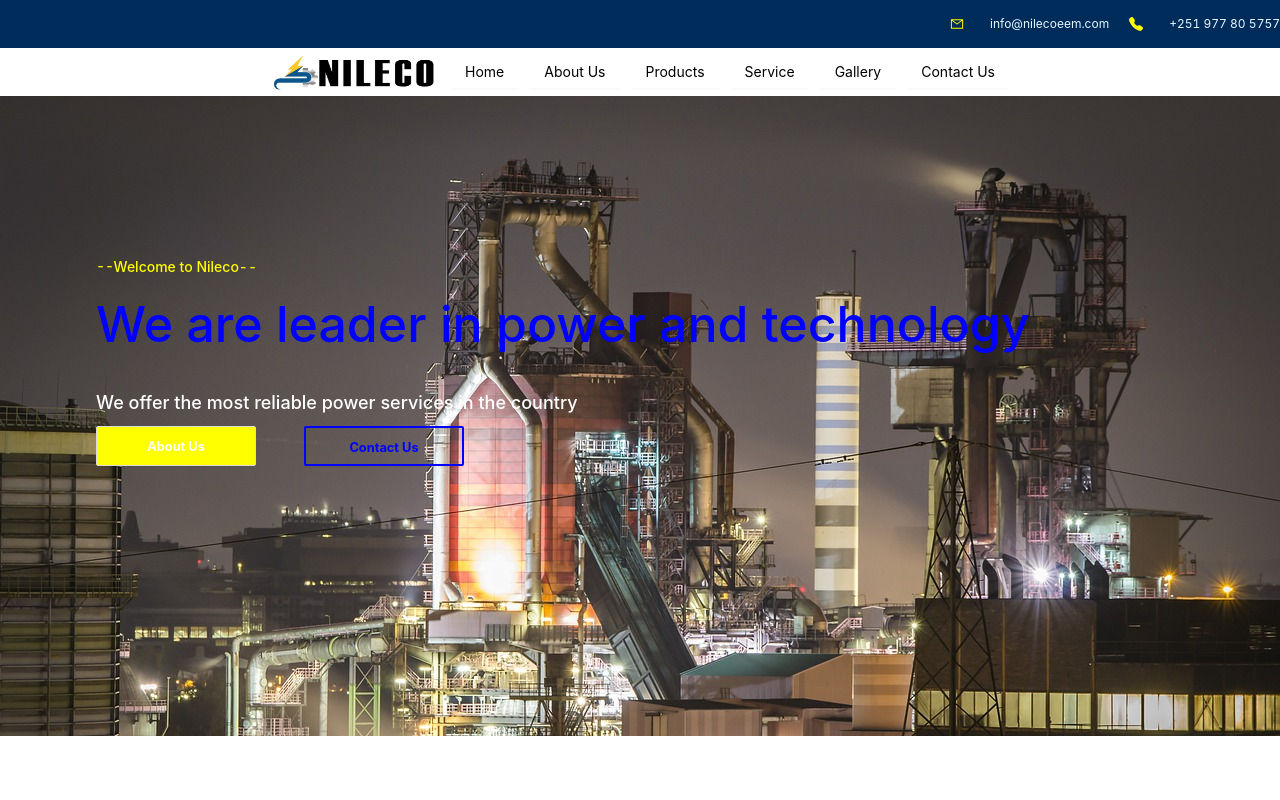
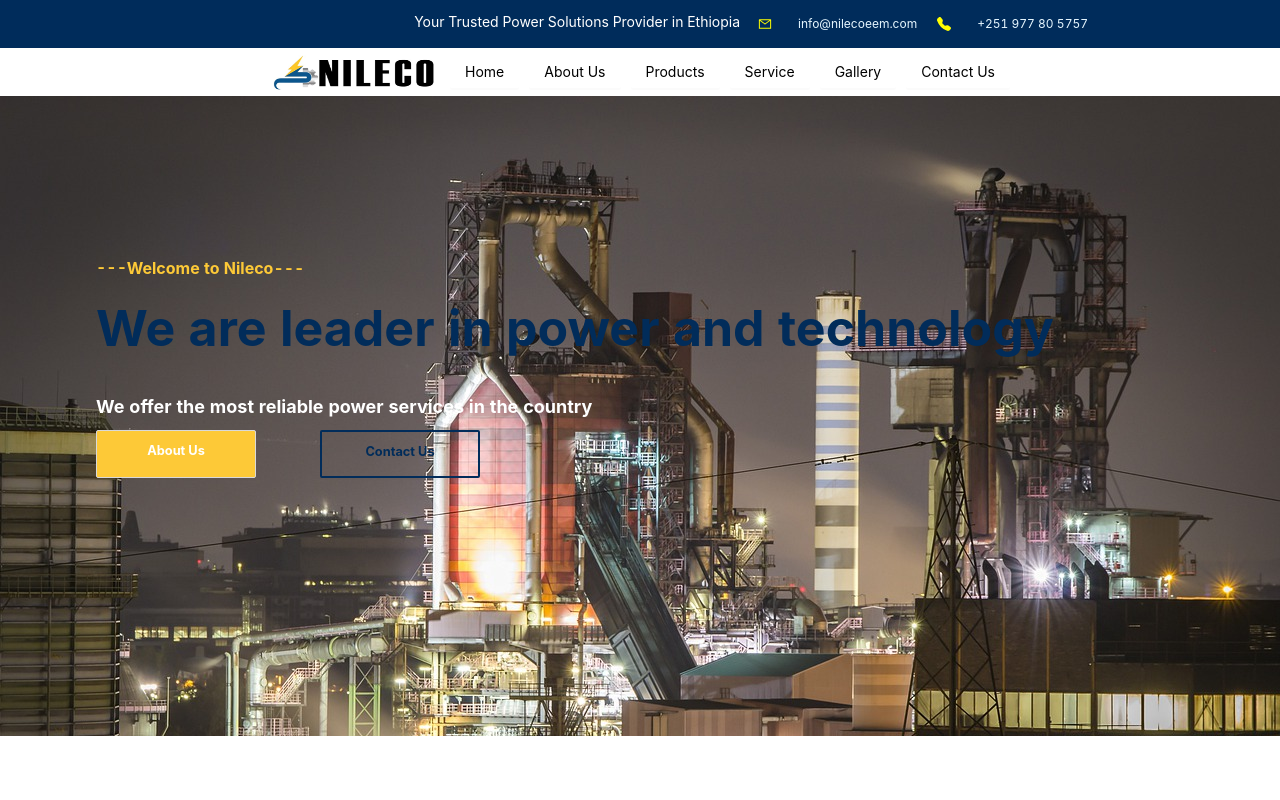
Before and after one commit to liferacer23/special-guacamole, a Next.js app: page / in a window 1280 px wide. Shown: the top 800 px of the page. Built offline with nearby package versions, Linux system fonts and the light colour scheme.

Commit message:
Homepage almost done

```diff
--- a/components/navbar/index.js
+++ b/components/navbar/index.js
@@ -2,6 +2,7 @@ import Layout from "antd/lib/layout";
 import Button from "antd/lib/button";
 import Popover from "antd/lib/popover";
 import styled from "styled-components";
+import Text from "antd/lib/typography/Text";
 import Image from "next/image";
 import logo from "../../assets/Nileco.png";
 import antDAnchor from "antd/lib/anchor";
@@ -14,6 +15,7 @@ const Header = styled("div")`
   justify-content: center;
   background: rgb(0, 44, 91);
   height: 3rem;
+  width: 100%;
 `;
 const Anchor = styled(antDAnchor)`
   .ant-anchor-ink::before {
@@ -62,7 +64,7 @@ const StyledButton = styled(Button)`
   }
 `;
 const LinkContainer = styled("div")`
-  width: 100%;
+  width: 70%;
   display: flex;
   align-item: center;
   justify-content: end;
@@ -77,6 +79,7 @@ const NavBar = () => (
   <>
     <Header style={{ display: "flex", alignItems: "center" }}>
       <LinkContainer>
+      <Text style={{color:"#fff", marginRight:"1rem"}}>Your Trusted Power Solutions Provider in Ethiopia</Text>
         <Anchor affix={false}>
           <AiOutlineMail style={{ color: "yellow", marginRight: "-10px" }} />{" "}
           <Link style={{ color: "#fff" }} href="#" title="info@nilecoeem.com" />
@@ -93,6 +96,7 @@ const NavBar = () => (
         display: "flex",
         alignItems: "center",
         justifyContent: "center",
+        zIndex: "100",
       }}
     >
       <Header
@@ -100,7 +104,7 @@ const NavBar = () => (
           display: "flex",
           alignItems: "center",
           background: "#fff",
-          justifyContent: "space-between",
+          justifyContent: "center",
 
         }}
       >
--- a/pages/index.js
+++ b/pages/index.js
@@ -118,7 +118,7 @@ const WorkingSection = styled.div`
 const HeaderButtonContainer = styled.div`
   display: flex;
   align-item: center;
-  gap: 3rem;
+  gap: 4rem;
 `;
 const StyledButton = styled(Button)`
   background: ${(props) => props.background || "#fff"};
@@ -208,21 +208,21 @@ export default function Home() {
       <NavBar />
       <HeaderContainer className={styles.Section}>
         <div className={styles.SectionVertical}>
-          <Text fontSize={"14px"} color="yellow">
-            --Welcome to Nileco--
+          <Text fontSize={"16px"} color="rgb(253,201,55)" fontWeight="bold">
+            ---Welcome to Nileco---
           </Text>
-          <Text fontSize={"50px"} color="blue">
+          <Text fontSize={"50px"} color="rgb(1,44,90)" fontWeight="bold">
             We are leader in power and technology
           </Text>
-          <Text fontSize={"18px"} color="white">
+          <Text fontSize={"18px"} color="white" fontWeight="bold">
             We offer the most reliable power services in the country
           </Text>
           <HeaderButtonContainer>
-            <StyledButton background="yellow" color="white" border="none">
+            <StyledButton background="rgb(253,201,55)" color="white" border="none" height="3rem">
               {" "}
               About Us
             </StyledButton>
-            <StyledButton background="transparent" color="blue" border="blue">
+            <StyledButton background="transparent" color="rgb(1,44,90)" border="rgb(1,44,90)" height="3rem">
               {" "}
               Contact Us
             </StyledButton>
```
